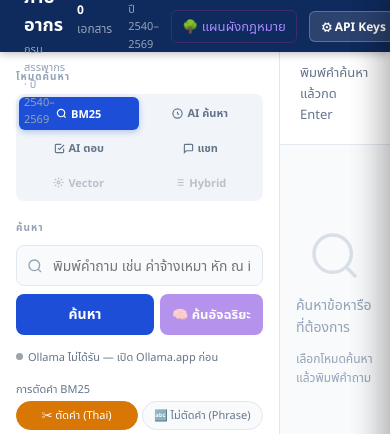
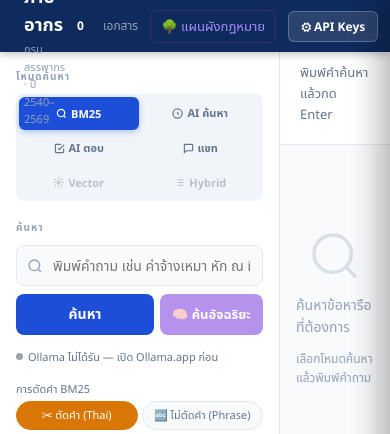
Before and after one commit to KK379724/thai-tax-law-search, a Flask app: page / in a window 390 px wide; the page is wider, and only the part inside the window is pictured. Shown: the top 434 px of that part. Run offline with Flask 3, Linux system fonts and the light colour scheme; data that the repository does not hold is empty.

Commit message:
ui: มือถือใช้ได้ (responsive ≤820px) + เอาตัวเลขแยกประเภทที่รก header ออก โชว์แค่จำนวนรวม
- layout คอลัมน์เดียวบนมือถือ, chips เลื่อนแนวนอน, หน้ารายละเอียดเต็มจอ
- topbar ยุบ/ปุ่มเล็กลงบนจอเล็ก

Co-Authored-By: Claude Opus 4.8 <noreply@anthropic.com>

```diff
--- a/templates/index.html
+++ b/templates/index.html
@@ -1765,10 +1765,9 @@
       const r = await fetch('/api/stats');
       const d = await r.json();
       if (d.error) return;
-      const typeSummary = (d.doc_types||[]).map(t=>`${t.label}: ${t.count.toLocaleString()}`).join(' · ');
+      // โชว์แค่จำนวนรวม (รายละเอียดแยกประเภทดูในแผนผังกฎหมาย) — เดิมรกเต็ม header บนมือถือ
       document.getElementById('topStats').innerHTML =
-        `<div><strong>${d.total.toLocaleString()}</strong> เอกสาร</div>
-         <div style="font-size:11px">${typeSummary || 'ปี 2540–2569'}</div>`;
+        `<strong>${d.total.toLocaleString()}</strong>&nbsp;เอกสาร`;
 
       const entries = Object.entries(d.tax_types).sort((a,b) => b[1]-a[1]).slice(0, 12);
       const maxCnt  = entries[0]?.[1] || 1;
@@ -2292,6 +2291,40 @@
   @media print {
     body { background: #fff; padding: 20px; }
     .msg-block.ai .msg-text { border: 1px solid #CBD5E1; box-shadow: none; }
+  }
+
+  /* ─────────────── MOBILE / RESPONSIVE (จอ ≤ 820px) ─────────────── */
+  @media (max-width: 820px) {
+    .topbar { flex-wrap: wrap; height: auto; min-height: 48px; padding: 8px 12px; gap: 8px; }
+    .topbar-logo { font-size: 16px; }
+    .topbar-sub { display: none; }
+    .topbar-stats { margin-left: auto; font-size: 12px; gap: 8px; }
+    .topbar > a, .topbar-settings-btn { font-size: 12px !important; padding: 5px 10px !important; }
+
+    .layout { grid-template-columns: 1fr; min-height: 0; }
+    .sidebar {
+      border-right: none; border-bottom: 1px solid var(--gray-200);
+      overflow-y: visible; padding: 12px; gap: 12px;
+      position: sticky; top: 48px; z-index: 50; background: var(--white);
+    }
+    /* chips เป็นแถบเลื่อนแนวนอน — ไม่ซ้อนกันเป็นพืด */
+    .filter-chips { flex-wrap: nowrap; overflow-x: auto; padding-bottom: 6px; -webkit-overflow-scrolling: touch; scrollbar-width: thin; }
+    .filter-chips .chip { flex-shrink: 0; }
+
+    .main { overflow: visible; }
+    .results-bar { padding: 8px 12px; flex-wrap: wrap; gap: 6px; }
+    .results-list { padding: 8px 12px 48px; }
+
+    /* หน้ารายละเอียดเต็มจอบนมือถือ */
+    .detail-panel { width: 100vw !important; max-width: 100vw !important; }
+    #detailResizer { display: none !important; }
+    .detail-body { padding: 16px 14px; }
+  }
+
+  /* ปุ่ม/การ์ด แตะง่ายบนจอสัมผัส */
+  @media (hover: none) {
+    .chip, .search-btn, .topbar-settings-btn { -webkit-tap-highlight-color: transparent; }
+    .result-card { transition: none; }
   }
 </style>
 </head>
```
